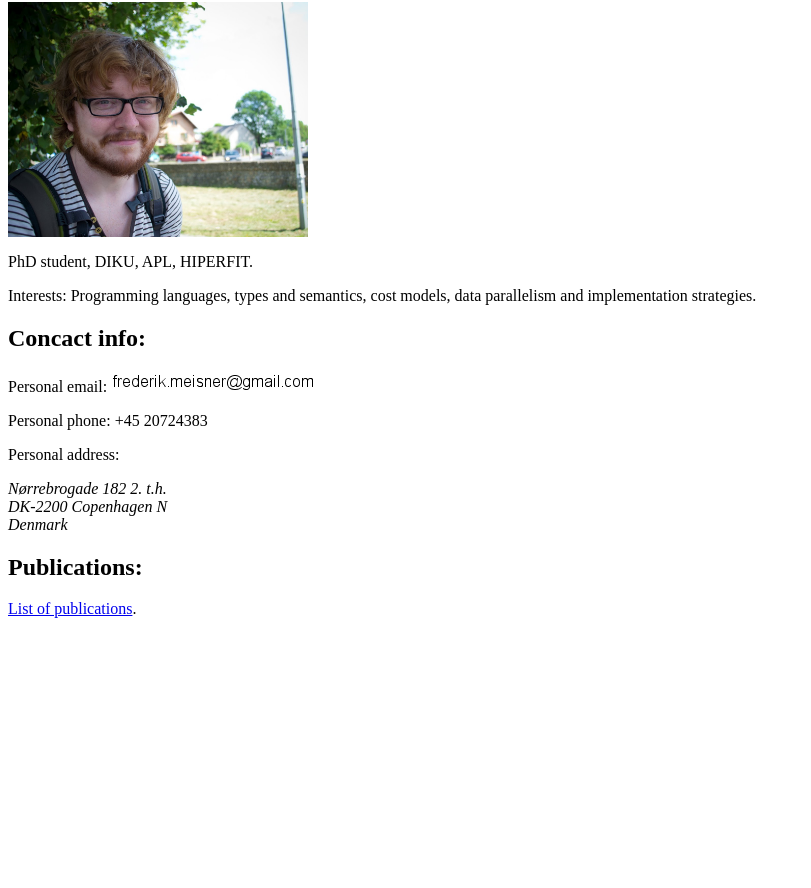
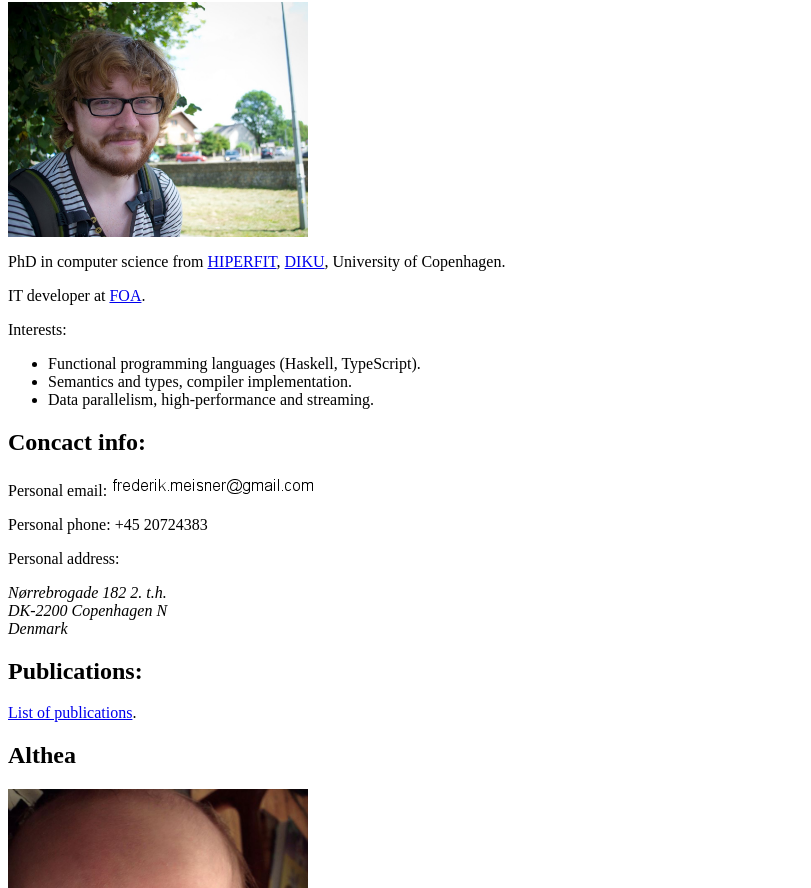
Before and after one commit to fmma/fmma.github.io, a plain HTML site: page index.html in a window 1280 px wide. Shown: the part 64-952 px from the top of the page, without its empty margins (0-811 px from the left). Before the commit the page ends 800 px from the top, so only its background shows below. Drawn offline with Linux system fonts and the light colour scheme.

Commit message:
Updated cv

```diff
--- a/index.html
+++ b/index.html
@@ -10,10 +10,18 @@
     </h1>
     <img src="frede2.jpg" width=300px/>
     <p>
-        PhD student, DIKU, APL, HIPERFIT.
+        PhD in computer science from <a href=http://hiperfit.dk>HIPERFIT</a>, <a href=http://diku.dk>DIKU</a>, University of Copenhagen.
     </p>
     <p>
-        Interests: Programming languages, types and semantics, cost models, data parallelism and implementation strategies.
+        IT developer at <a href=https://www.foa.dk>FOA</a>.
+    </p>
+    <p>
+        Interests:
+        <ul>
+            <li>Functional programming languages (Haskell, TypeScript).</li>
+            <li>Semantics and types, compiler implementation.</li>
+            <li>Data parallelism, high-performance and streaming.</li>
+        </ul>
     </p>
     <h2>
         Concact info:
@@ -38,6 +46,10 @@
     </h2>
     <a href=/pub> List of publications</a>.
     </h2>
+    <h2>
+        Althea
+    </h2>
+    <img src="althea.jpg" width=300px/>
 </body>
 
 </html>
```
Also changed, not shown: althea.jpg (added).
